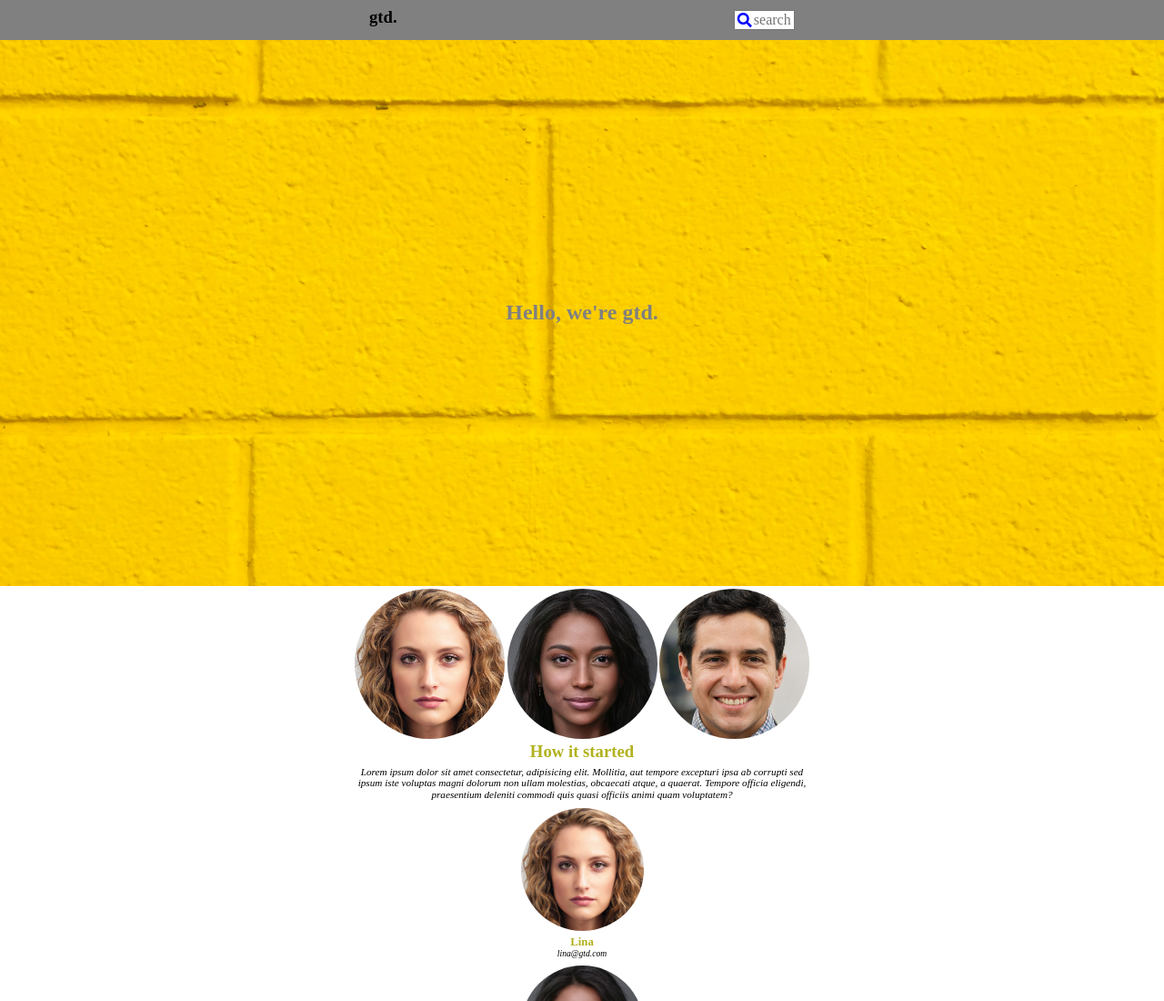
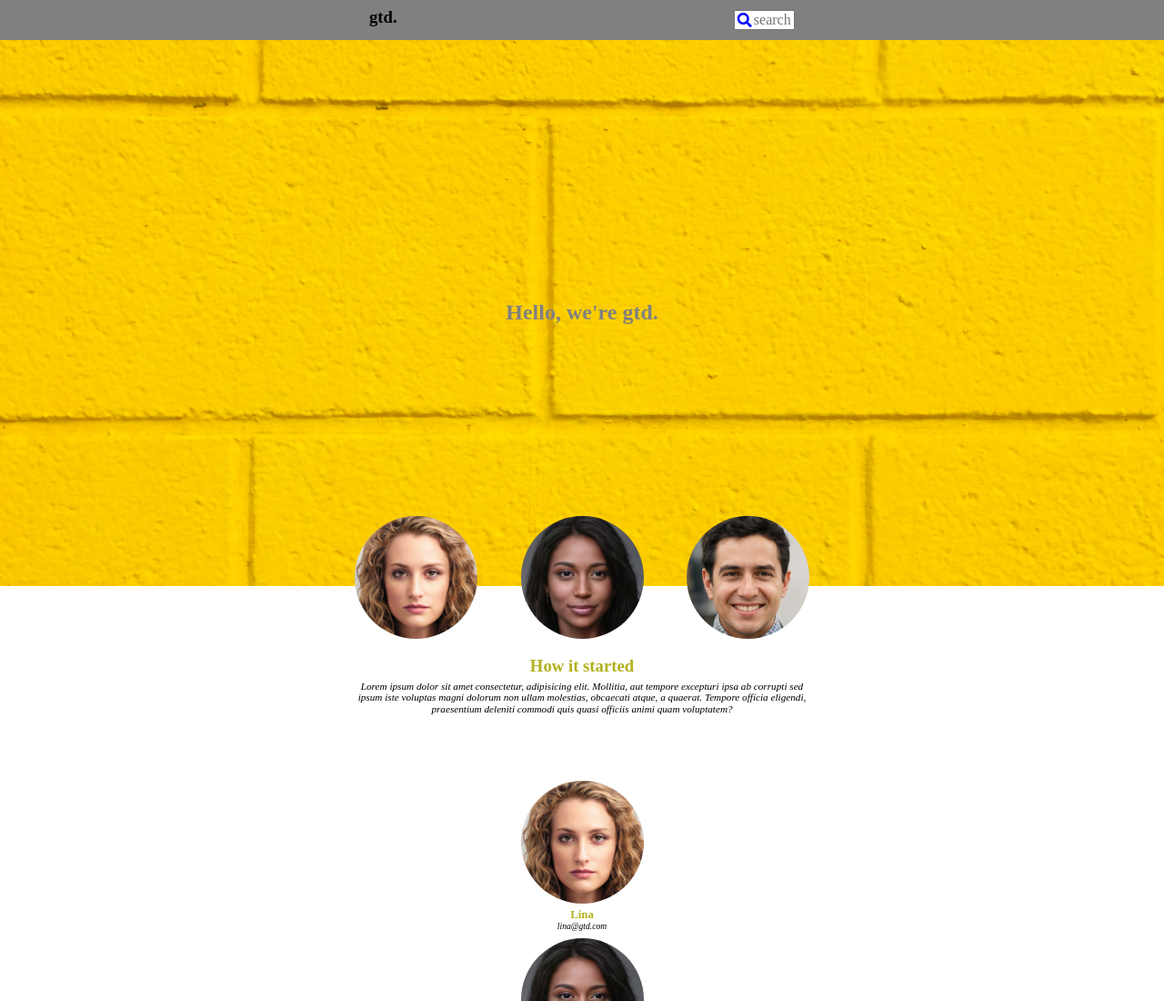
Before and after one commit to vytautas-karvelis/atsiskaitymas, a plain HTML site: page index.html in a window 1280 px wide. Shown: the top 1100 px of the page at 91% size. Drawn offline with nearby package versions, Linux system fonts and the light colour scheme.

Commit message:
desktop section3 done

```diff
--- a/styles.css
+++ b/styles.css
@@ -63,16 +63,19 @@ header h3 {
 .section2 .container .img1 {
     width:33%;
     border-radius: 50%;
+    max-width: 135px;
 }
 
 .section2 .container .img2 {
     width:33%;
     border-radius: 50%;
+    max-width: 135px;
 }
 
 .section2 .container .img3 {
     width:33%;
     border-radius: 50%;
+    max-width: 135px;
 }
 
 /* section3 */
@@ -122,6 +125,7 @@ header h3 {
  {
     width:135px;
     border-radius: 50%;
+
 }
 
 /* section5 */
@@ -157,6 +161,27 @@ header h3 {
     padding-top:none;
 }
 
+/* flex positioning */
+
+.flex-center {
+    display: flex;
+	flex-direction: column;
+	flex-wrap: nowrap;
+	justify-content: center;
+	align-items: center;
+	align-content: center;
+}
+
+.flex-center-row {
+    display: flex;
+	flex-direction: row;
+	flex-wrap: nowrap;
+	justify-content: space-between;
+	align-items: center;
+	align-content: center;
+}
+
+
 @media only screen and (min-width:768px){
     .container {
         width: 500px;
@@ -187,34 +212,18 @@ header h3 {
         text-align:left;
     }
 
-
     .section1 {
         height:75vh;
     }
 
-    .section2 {
+    .section2 .container {
+       position: relative;
+       top:-5rem;
+    }
 
+    .section3 .container {
+        position: relative;
+        top:-4rem;
     }
 
 }
-
-
-/* flex positioning */
-
-.flex-center {
-    display: flex;
-	flex-direction: column;
-	flex-wrap: nowrap;
-	justify-content: center;
-	align-items: center;
-	align-content: center;
-}
-
-.flex-center-row {
-    display: flex;
-	flex-direction: row;
-	flex-wrap: nowrap;
-	justify-content: space-between;
-	align-items: center;
-	align-content: center;
-}
```
